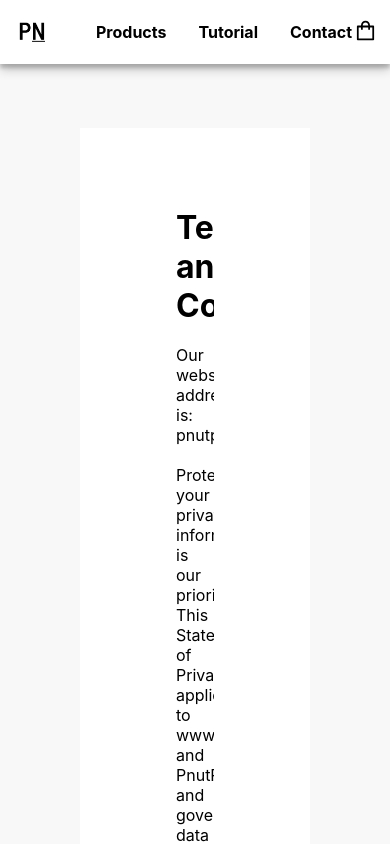
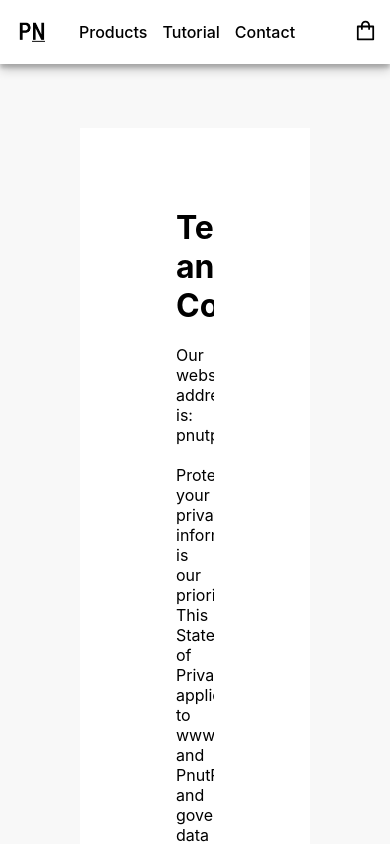
Before and after one commit to thethanyliu/lightroom-presets-storefront, a Next.js app: page /privacy-policy in a window 390 px wide. Shown: the top 844 px of the page. Built offline with nearby package versions, Linux system fonts and the light colour scheme; no server answers.

Commit message:
updated navbar css

```diff
--- a/src/components/Navbar.jsx
+++ b/src/components/Navbar.jsx
@@ -6,7 +6,8 @@ import { Cart, BackDrop } from "./";
 import classes from "./Navbar.module.css"
 
 const Navbar = () => {
-  const linkStyle = { textDecoration: "none", color: "black", fontWeight: 700 };
+  const linkStyleDesktop = { textDecoration: "none", color: "black", fontWeight: 700 };
+  const linkStyleMobile = { textDecoration: "none", color: "black", fontWeight: 500 }
   const { showCart, totalQty, setShowCart } = useStateContext();
 
   return (
@@ -15,18 +16,18 @@ const Navbar = () => {
         <Link href="\"><img src="/site_logo.png" alt="site logo" width="64px" height="64px" /></Link>
 
         <ul className={classes.navbarUl}>
-          <li>
-            <Link style={linkStyle} href="/products">
+          <li className={classes.linkItem}>
+            <Link style={window.innerWidth > 768 ? linkStyleDesktop : linkStyleMobile} href="/products">
               Products
             </Link>
           </li>
-          <li>
-            <Link style={linkStyle} href="/tutorial">
+          <li className={classes.linkItem}>
+            <Link style={window.innerWidth > 768 ? linkStyleDesktop : linkStyleMobile} href="/tutorial">
               Tutorial
             </Link>
           </li>
-          <li>
-            <Link style={linkStyle} href="/contact-us">
+          <li className={classes.linkItem}>
+            <Link style={window.innerWidth > 768 ? linkStyleDesktop : linkStyleMobile} href="/contact-us">
               Contact
             </Link>
           </li>
--- a/src/components/Navbar.module.css
+++ b/src/components/Navbar.module.css
@@ -46,6 +46,16 @@
     font-weight: 600;
   }
 
+  .linkItem {
+    padding-left: 15px;
+  }
+
   .hidden {
     display: none;
   }
+
+  @media (min-width: 768px) {
+    .linkItem {
+      padding-left: 30px;
+    }
+  }
```
